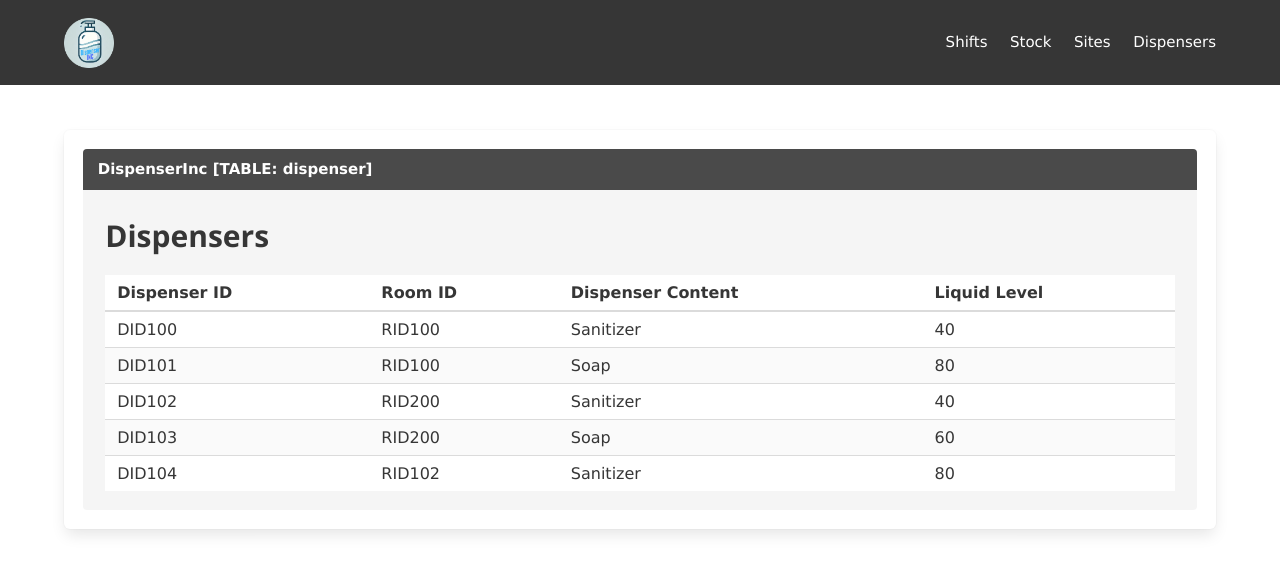
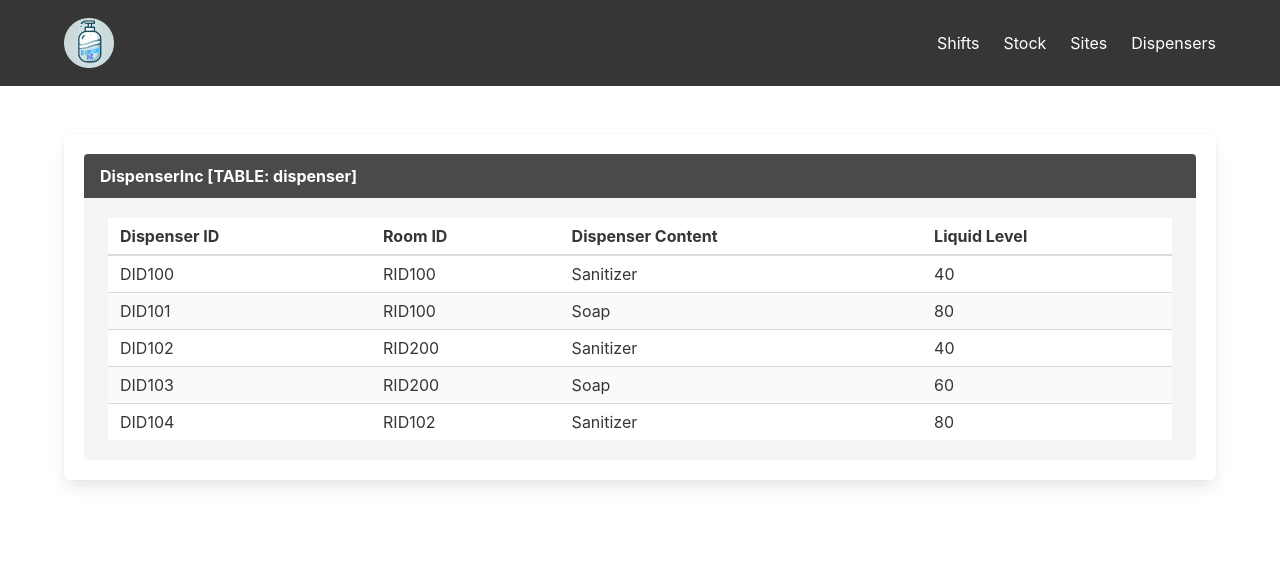
Before and after one commit to zakr0112/Soap-Dispenser, a Django app: page /dispenserlist/ in a window 1280 px wide. Shown: the top 569 px of the page. Run offline with Django 4.2, Linux system fonts and the light colour scheme; data comes from the database, SQL or seed files in the repository.

Commit message:
Removed redundant css

```diff
--- a/soap_project/dispenser/templates/dispenser/DispenserList.html
+++ b/soap_project/dispenser/templates/dispenser/DispenserList.html
@@ -2,11 +2,10 @@
 <head>
     <meta charset="UTF-8">
     <meta name="viewport" content="width=device-width, initial-scale=1.0">
-    <title>Dispensers</title>
+    <title>Shifts</title>
     {% load static %}
     <link rel="icon" type="image/x-icon" href="{% static 'images/DispenserInc.png' %}">
     <link rel="stylesheet" href="https://cdnjs.cloudflare.com/ajax/libs/bulma/0.9.4/css/bulma.min.css">
-    <link rel="stylesheet" href="https://www.w3schools.com/w3css/4/w3.css">
     <link rel="stylesheet" href="{% static 'css/navbar.css' %}">
 </head>
 <body>
@@ -43,7 +42,6 @@
                         <p>DispenserInc [TABLE: dispenser]</p>
                     </div>
                     <div class="message-body">
-                        <h1 class="title">Dispensers</h1>
                         <table class="table is-striped is-fullwidth">
                             <thead>
                                 <tr>
```
